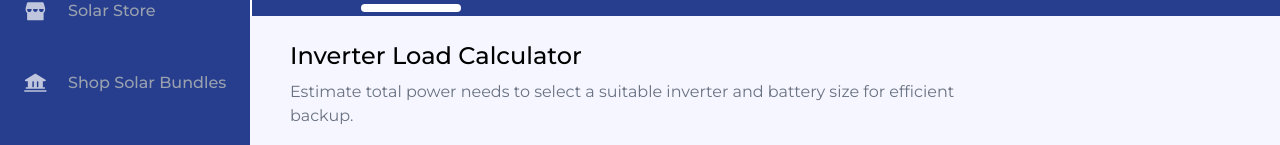
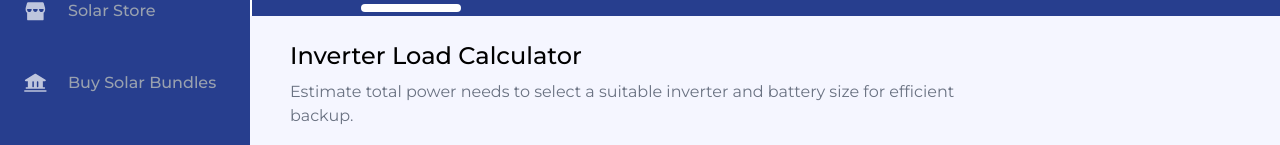
Before and after one commit to CodeCraftersgcuf/Troosolar_Dashboard, a React (Vite) app: page /tools in a window 1280 px wide. Shown: the part 174-319 px from the top of the page. Built offline with nearby package versions, Linux system fonts and the light colour scheme; a web font is replaced by a local one.

Commit message:
local changes

```diff
--- a/src/Component/SmallBoxes.jsx
+++ b/src/Component/SmallBoxes.jsx
@@ -6,7 +6,7 @@ const SmallBoxes = () => {
   const boxItems = [
     {
       id: 1,
-      title: "Shop Solar Bundles",
+      title: "Buy Solar Bundles",
       color: "#0000ff",
       icon: assets.vec1,
       link: "/buy-now",
@@ -20,7 +20,7 @@ const SmallBoxes = () => {
     },
     {
       id: 3,
-      title: "Solar Shop",
+      title: "Shop Solar Products",
       color: "#800080",
       icon: assets.vec3,
       link: "/shop",
--- a/src/assets/data.js
+++ b/src/assets/data.js
@@ -99,7 +99,7 @@ export const assets = {
 export const Sidebar_links = [
   { name: "Home", link: "/", icon: assets.dashboard, sublinks: [] },
   { name: "Solar Store", link: "/homePage", icon: assets.ShopMgt, sublinks: [] },
-  { name: "Shop Solar Bundles", link: "/solar-bundles", icon: assets.Loanmgt, sublinks: [] },
+  { name: "Buy Solar Bundles", link: "/solar-bundles", icon: assets.Loanmgt, sublinks: [] },
   { name: "Buy Now, Pay Later", link: "/bnpl", icon: assets.creditMgt, sublinks: [] },
   { name: "BNPL Loans", link: "/bnpl-loans", icon: assets.Loanmgt, sublinks: [] },
   { name: "Solar Calculators", link: "/tools", icon: assets.settings, sublinks: [] },
```
